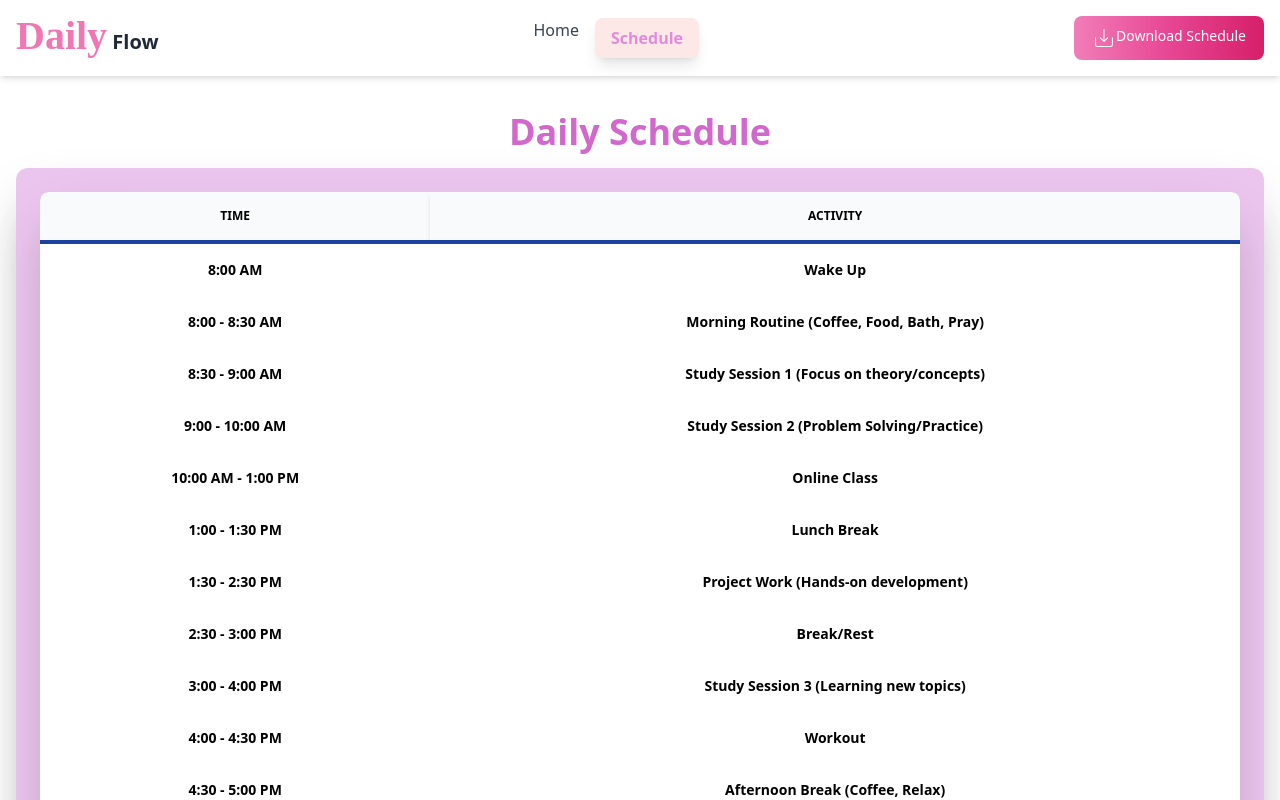
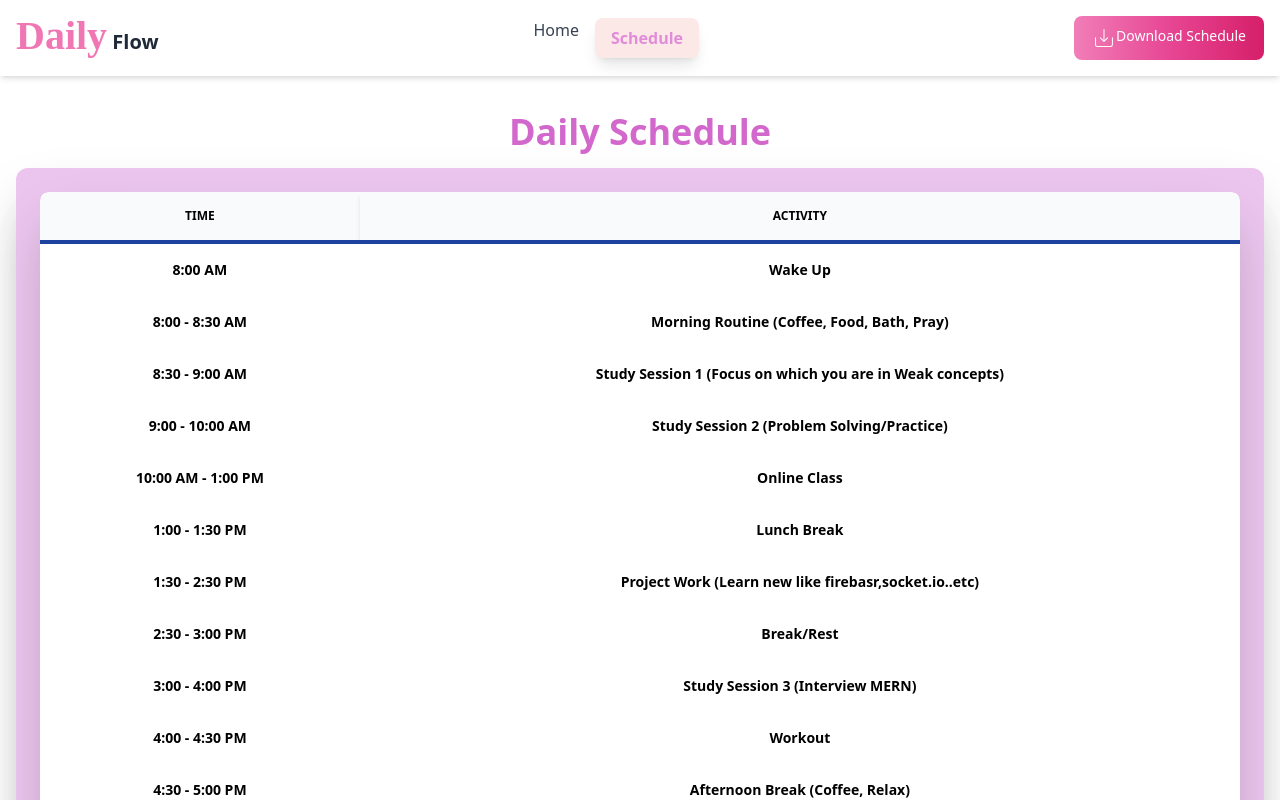
Before and after one commit to Gdgiri/Time-table, a React (Vite) app: page /timetable in a window 1280 px wide. Shown: the top 800 px of the page. Built offline with nearby package versions, Linux system fonts and the light colour scheme.

Commit message:
update table some changes in schedule

```diff
--- a/src/Pages/Timetable.jsx
+++ b/src/Pages/Timetable.jsx
@@ -4,19 +4,37 @@ import { Table } from "flowbite-react";
 
 const timetableData = [
   { time: "8:00 AM", activity: "Wake Up" },
-  { time: "8:00 - 8:30 AM", activity: "Morning Routine (Coffee, Food, Bath, Pray)" },
-  { time: "8:30 - 9:00 AM", activity: "Study Session 1 (Focus on theory/concepts)" },
-  { time: "9:00 - 10:00 AM", activity: "Study Session 2 (Problem Solving/Practice)" },
+  {
+    time: "8:00 - 8:30 AM",
+    activity: "Morning Routine (Coffee, Food, Bath, Pray)",
+  },
+  {
+    time: "8:30 - 9:00 AM",
+    activity: "Study Session 1 (Focus on which you are in Weak concepts)",
+  },
+  {
+    time: "9:00 - 10:00 AM",
+    activity: "Study Session 2 (Problem Solving/Practice)",
+  },
   { time: "10:00 AM - 1:00 PM", activity: "Online Class" },
   { time: "1:00 - 1:30 PM", activity: "Lunch Break" },
-  { time: "1:30 - 2:30 PM", activity: "Project Work (Hands-on development)" },
+  {
+    time: "1:30 - 2:30 PM",
+    activity: "Project Work (Learn new like firebasr,socket.io..etc)",
+  },
   { time: "2:30 - 3:00 PM", activity: "Break/Rest" },
-  { time: "3:00 - 4:00 PM", activity: "Study Session 3 (Learning new topics)" },
+  { time: "3:00 - 4:00 PM", activity: "Study Session 3 (Interview MERN)" },
   { time: "4:00 - 4:30 PM", activity: "Workout" },
   { time: "4:30 - 5:00 PM", activity: "Afternoon Break (Coffee, Relax)" },
-  { time: "5:00 - 6:30 PM", activity: "Study Session 4 (Problem Solving Practice)" },
+  {
+    time: "5:00 - 6:30 PM",
+    activity: "Study Session 4 (Problem Solving Practice)",
+  },
   { time: "6:30 - 7:00 PM", activity: "Dinner/Evening Meal" },
-  { time: "7:00 - 9:00 PM", activity: "Project Work (Focus on finalizing tasks)" },
+  {
+    time: "7:00 - 9:00 PM",
+    activity: "Project Work (Focus on finalizing tasks)",
+  },
   { time: "9:00 - 9:30 PM", activity: "Break (Relax, Refresh)" },
   { time: "9:30 - 10:30 PM", activity: "Wind Down (Prepare for sleep)" },
   { time: "11:00 PM", activity: "Sleep" },
@@ -24,12 +42,9 @@ const timetableData = [
 
 console.log(timetableData);
 
-
 console.log(timetableData);
 
-
 const Timetable = () => {
-
   return (
     <div className="container mx-auto mt-5 p-4">
       <h2 className="text-4xl font-semibold mb-4 text-pinker text-center">
```
